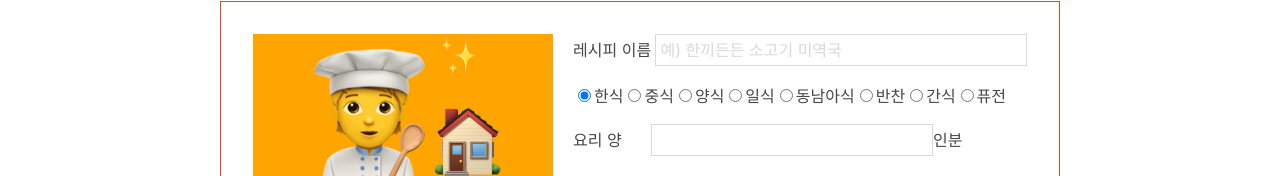
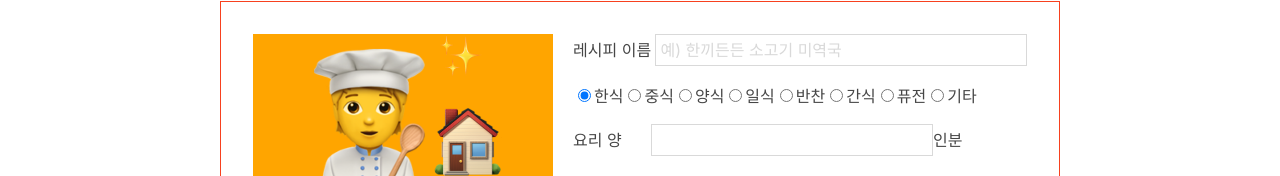
Before and after one commit to helloleesul/our-home-michelin, a React (Create React App) app: page /new-recipe in a window 1280 px wide. Shown: the part 263-439 px from the top of the page. Built offline with nearby package versions, Linux system fonts and the light colour scheme; a web font is replaced by a local one.

Commit message:
modify: RECIPE_TYPE_LIST

```diff
--- a/src/libs/constants/listItems.js
+++ b/src/libs/constants/listItems.js
@@ -20,10 +20,10 @@ export const RECIPE_TYPE_LIST = [
   { label: "중식", value: "chinese" },
   { label: "양식", value: "western" },
   { label: "일식", value: "japanese" },
-  { label: "동남아식", value: "southeast_asian" },
   { label: "반찬", value: "side_dish" },
   { label: "간식", value: "snack" },
   { label: "퓨전", value: "fusion" },
+  { label: "기타", value: "etc" },
 ];
 
 export const RECIPE_ING_AMOUNT_LIST = [
```
